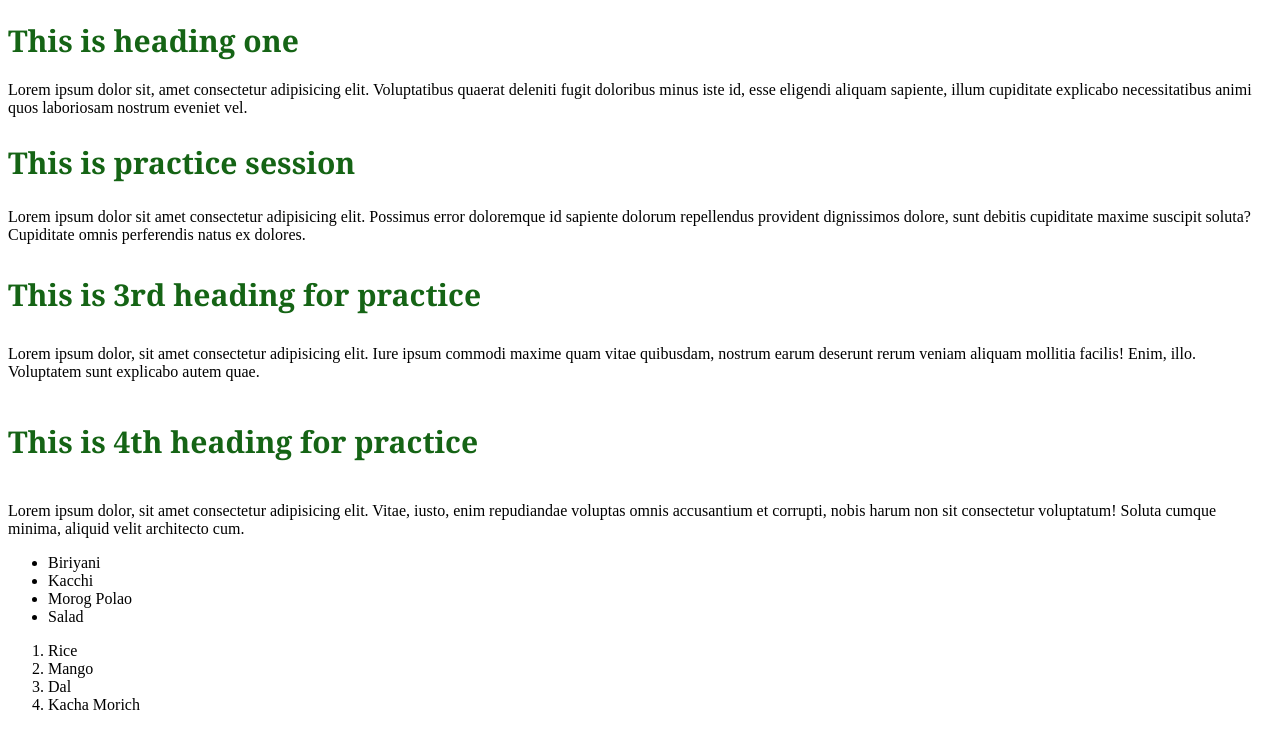
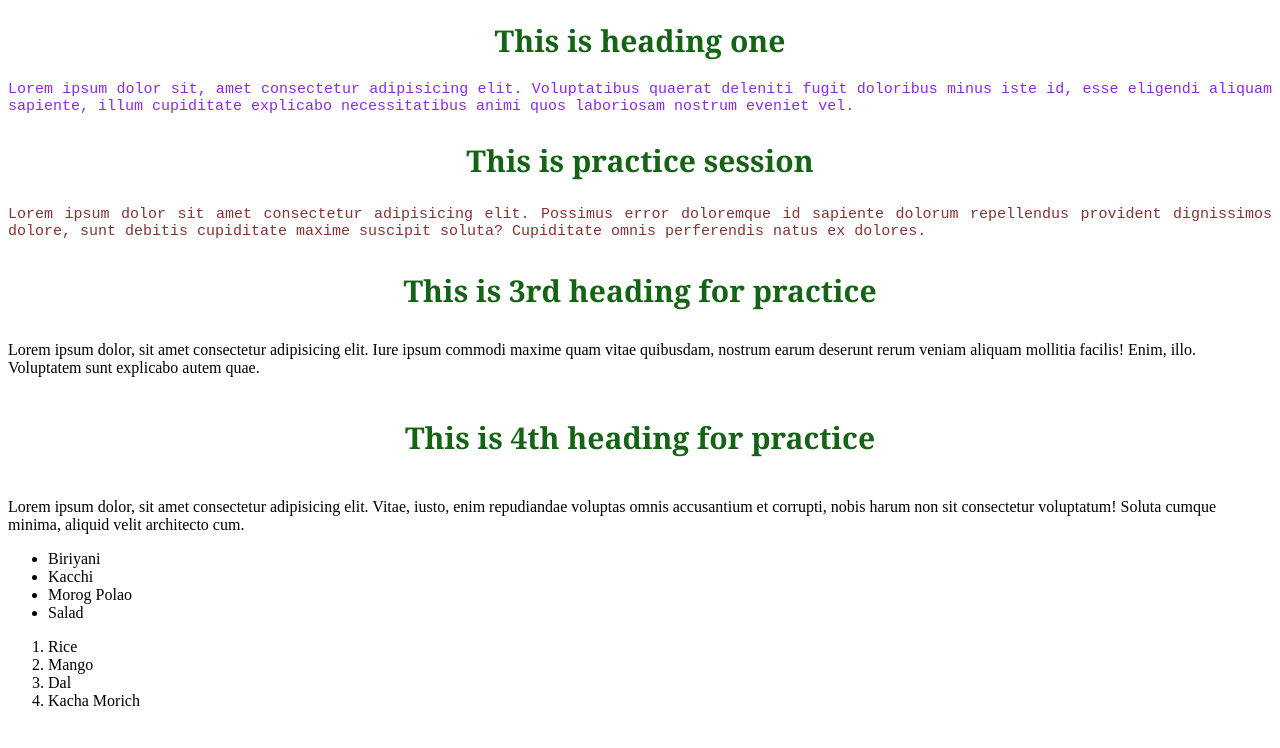
Before and after one commit to kamrulhasankanan/my-second-github-repo, a plain HTML site: page index.html in a window 1280 px wide. Drawn offline with Linux system fonts and the light colour scheme.

Commit message:
added the second repo test

```diff
--- a/style/style.css
+++ b/style/style.css
@@ -2,4 +2,19 @@
     color: #025702ec;
     font-size: 30px;
     font-family: Georgia, 'Times New Roman', Times, serif;
+    text-align: center;
 }
+
+.dolar {
+    color: #8a2be2;
+    font-size: 15px;
+    font-family: monospace;
+    text-align: justify;
+}
+
+.elit {
+    color: #660404cf;
+    font-size: 15px;
+    font-family: monospace;
+    text-align: justify;
+}
```
